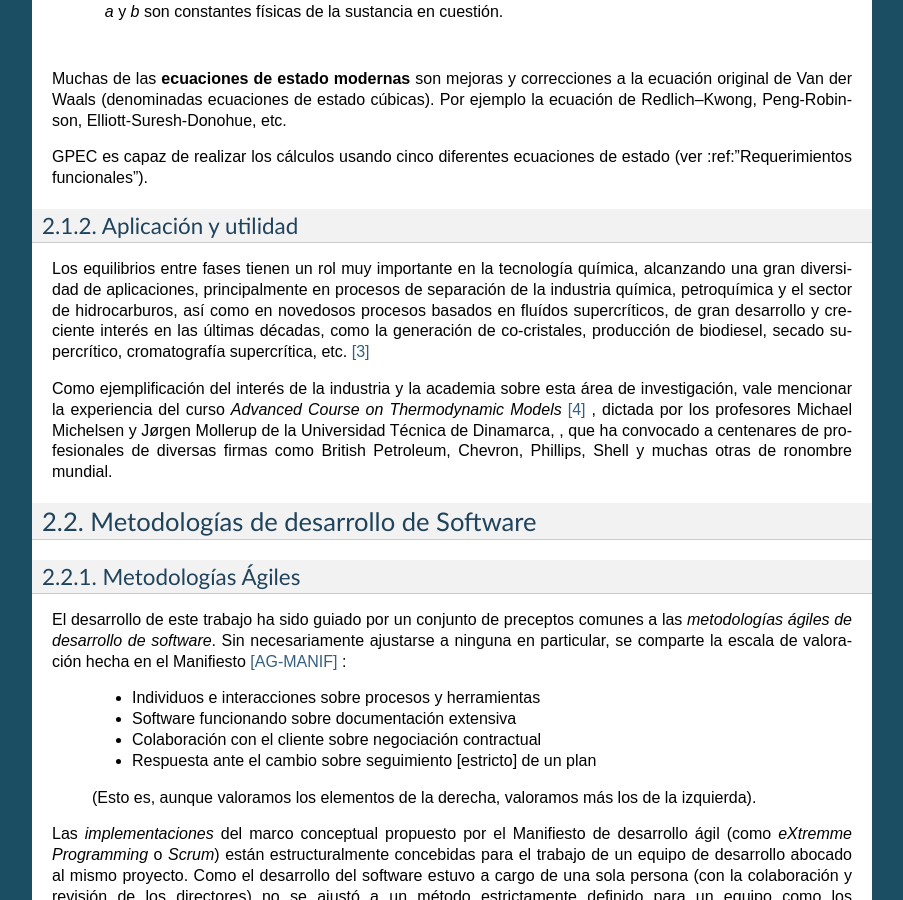
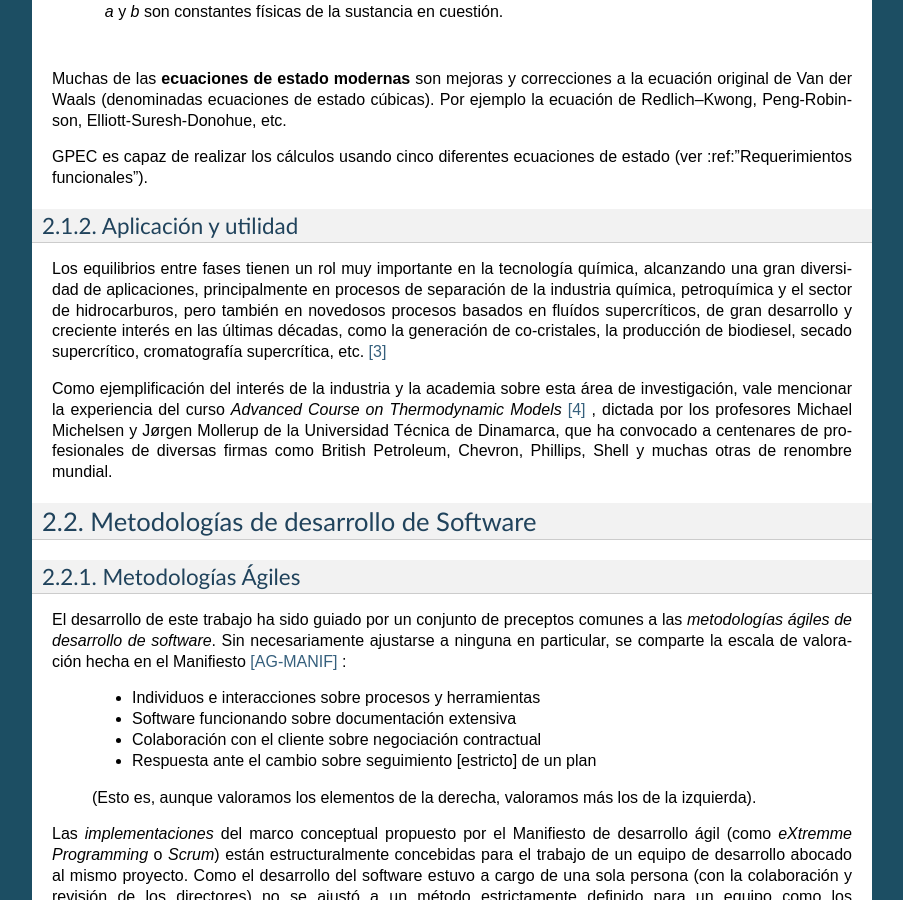
Before and after one commit to mgaitan/gpec2010, a Sphinx documentation site: the page built from docs/marco_teorico.rst, in a window 1280 px wide and 900 px high, scrolled down 3963 px. Shown: the whole window, without its empty margins (198-1101 px from the left). Built offline with Sphinx 7.4.7, drawn with Linux system fonts in a browser that asks for light colours; formulas are drawn with MathJax 3.

```diff
--- a/docs/diseno.rst
+++ b/docs/diseno.rst
@@ -13,8 +13,7 @@ Flujo de trabajo general
 Diagrama de actividades
 -----------------------
 
-Casos de uso
-============
+
 
 
 Base de datos
--- a/docs/marco_teorico.rst
+++ b/docs/marco_teorico.rst
@@ -150,17 +150,17 @@ Aplicación y utilidad
 Los equilibrios entre fases tienen un rol muy importante en la tecnología química,
 alcanzando una gran diversidad de aplicaciones, principalmente en procesos de
 separación de la industria química, petroquímica y el sector
-de hidrocarburos, así como en novedosos procesos basados en fluídos
+de hidrocarburos, pero también en novedosos procesos basados en fluídos
 supercríticos, de gran desarrollo y creciente interés en las últimas
-décadas, como la generación de co-cristales, producción de biodiesel,
-secado supercrítico, cromatografía supercrítica, etc.  [#]_
+décadas, como la generación de co-cristales, la producción de biodiesel,
+secado supercrítico, cromatografía supercrítica, etc. [#]_
 
 Como ejemplificación del interés de la industria y la academia sobre esta
 área de investigación, vale mencionar la experiencia del curso *Advanced
 Course on Thermodynamic Models* [#]_ , dictada por los profesores Michael Michelsen
-y Jørgen Mollerup de la Universidad Técnica de Dinamarca, ,  que
+y Jørgen Mollerup de la Universidad Técnica de Dinamarca, que
 ha convocado a centenares de profesionales de diversas firmas como British
-Petroleum, Chevron, Phillips, Shell y muchas otras de ronombre mundial.
+Petroleum, Chevron, Phillips, Shell y muchas otras de renombre mundial.
 
 
 Metodologías de desarrollo de Software
```
Also changed, not shown: docs/requerimientos.rst (+90 -10 lines).
